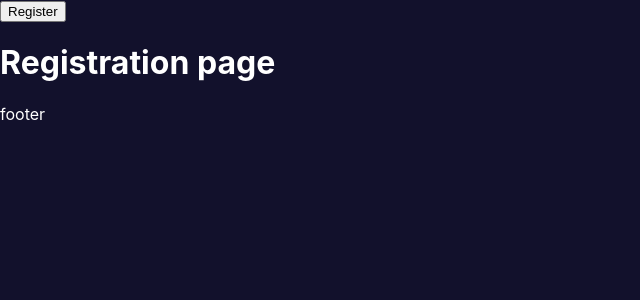
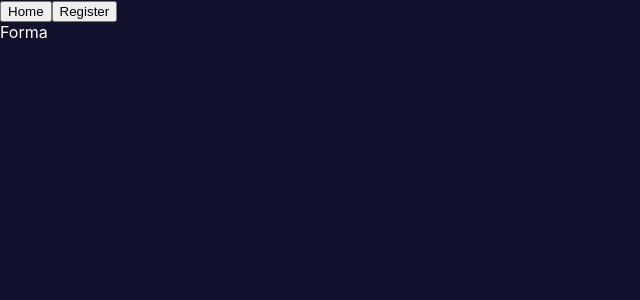
Before and after one commit to ArMinasyan/footbet_front, a Next.js app: page /registration in a window 1280 px wide. Shown: the top 300 px of the page, without its empty margins (0-640 px from the left). Built offline with nearby package versions, Linux system fonts and the light colour scheme.

Commit message:
Register form configurations

```diff
--- a/components/Header/Header.jsx
+++ b/components/Header/Header.jsx
@@ -3,6 +3,9 @@ import Link from 'next/link'
 export function Header() {
     return (
         <div>
+            <Link href="/">
+                <button>Home</button>
+            </Link>
             <Link href="/registration">
                 <button>Register</button>
             </Link>
--- /dev/null
+++ b/components/Registration/Form/Form.jsx
@@ -0,0 +1,7 @@
+export function Form() {
+    return (
+        <div>
+            Forma
+        </div>
+    )
+}
--- /dev/null
+++ b/components/Registration/Index.jsx
@@ -0,0 +1,11 @@
+import { Form } from "./Form/Form"
+
+export function Index() {
+    return (
+        <div>
+            <Form
+                title={'Регистрация'}
+            />
+        </div>
+    )
+}
--- a/layouts/MainLayout.jsx
+++ b/layouts/MainLayout.jsx
@@ -9,9 +9,6 @@ export default function MainLayout({ children }) {
             <main>
                 {children}
             </main>
-            <div>
-                footer
-            </div>
         </>
     )
 }
--- a/pages/registration.js
+++ b/pages/registration.js
@@ -1,4 +1,6 @@
-const RegistrationPage = () => <h1>Registration page</h1>;
+import { Index } from '/components/Registration/Index'
+
+const RegistrationPage = () => <Index />;
 
 RegistrationPage.layout = "main";
 
```
